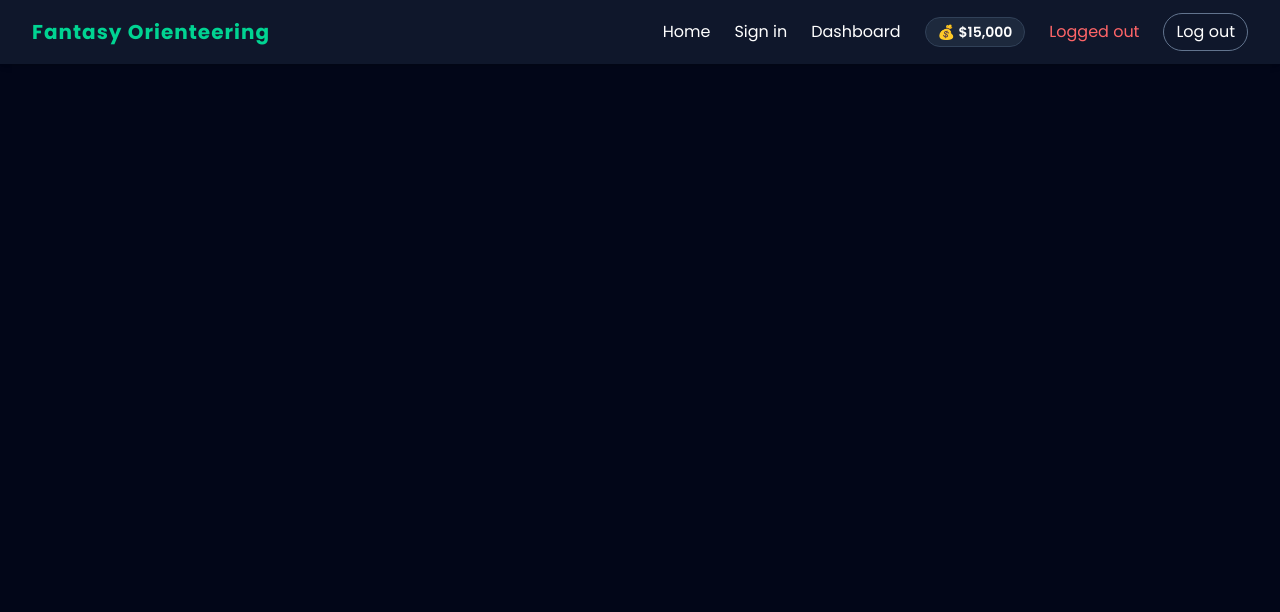
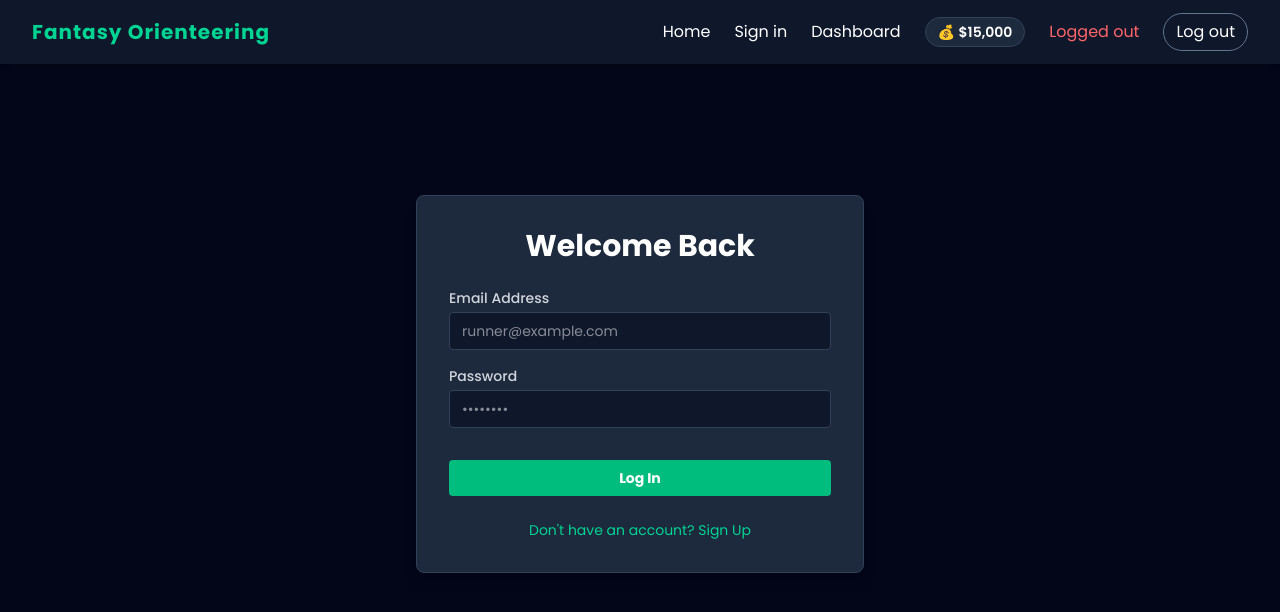
Before and after one commit to HugoUnosson/fantasy-orienteering, a React (Vite) app: page /login in a window 1280 px wide. Shown: the top 612 px of the page. Built offline with nearby package versions, Linux system fonts and the light colour scheme; no server answers.

Commit message:
Added the protected component

```diff
--- a/src/App.tsx
+++ b/src/App.tsx
@@ -8,6 +8,7 @@ import Dashboard from "./views/Dashboard"
 
 // Components
 import Navbar from "./components/Navbar";
+import ProtectingRoute from "./components/ProtectingRoute";
 
 function App() {
 
@@ -21,8 +22,8 @@ function App() {
       >
         <Routes>
           <Route path="/" element={<Home />} />
-          <Route path="/signin" element={<Auth />} />
-          <Route path="/dashboard" element={<Dashboard />} />
+          <Route path="/login" element={<Auth />} />
+          <Route path="/dashboard" element={<ProtectingRoute> <Dashboard /> </ProtectingRoute>} />
         </Routes>
       </div>
     </div>
--- a/src/components/Navbar.tsx
+++ b/src/components/Navbar.tsx
@@ -26,7 +26,7 @@ const Navbar = () => {
           {/* 2. Desktop Menu (Hidden on mobile) */}
           <div className="hidden md:flex space-x-6 items-center">
             <NavLink to="/" className="hover:text-emerald-400 transition-colors">Home</NavLink>
-            <NavLink to="/signin" className="hover:text-emerald-400 transition-colors">Sign in</NavLink>
+            <NavLink to="/login" className="hover:text-emerald-400 transition-colors">Sign in</NavLink>
             <NavLink to="/dashboard" className="hover:text-emerald-400 transition-colors">Dashboard</NavLink>
             {/* Mock Budget Display */}
             <div className="bg-slate-800 px-3 py-1 rounded-full text-sm font-semibold border border-slate-700">
--- /dev/null
+++ b/src/components/ProtectingRoute.tsx
@@ -0,0 +1,14 @@
+import { Navigate } from "react-router-dom"
+import { useAuth } from "../context/AuthContext"
+
+const ProtectedRoute = ({ children }: { children: React.ReactNode }) => {
+  const { user, isLoading } = useAuth()
+
+  if (isLoading) return <div>Loading...</div>
+
+  if (!user) return <Navigate to="/login" />
+
+  return (children);
+}
+
+export default ProtectedRoute;
```
